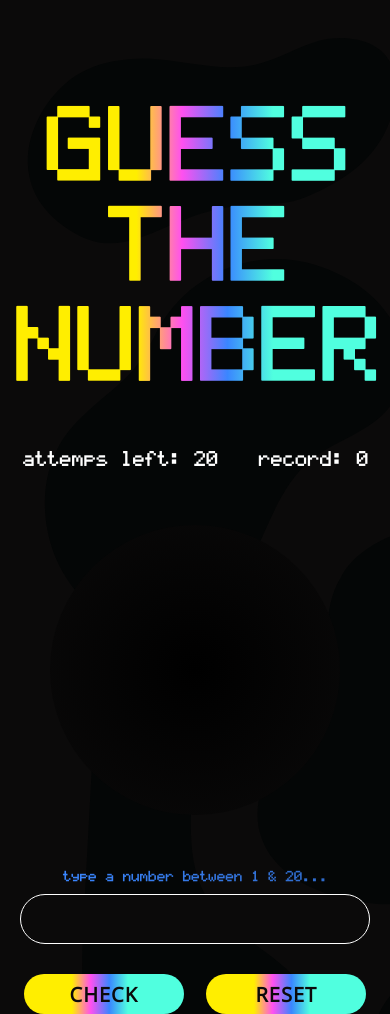
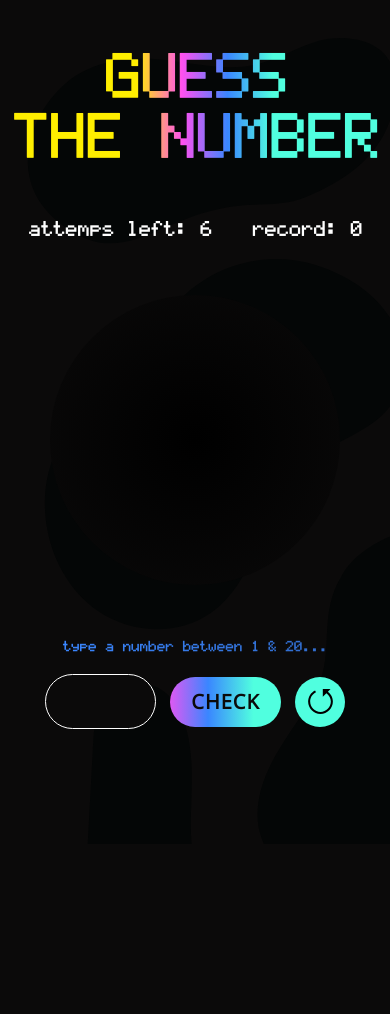
Before and after one commit to taorkon/guess-the-number, a plain HTML site: page index.html in a window 390 px wide. After the commit the page ends 844 px from the top, so only its background shows below. Drawn offline with nearby package versions, Linux system fonts and the light colour scheme.

Commit message:
cleaned js, adapted layout

```diff
--- a/index.html
+++ b/index.html
@@ -19,25 +19,28 @@
 
   </header>
   <main>
+    <section class="stats">
+      <p class="label-attempts">
+        Attemps left: <span class="attempts">6</span>
+      </p>
+      <p class="label-record">
+        Record: <span class="record">0</span>
+      </p>
+    </section>
+    <section class="number">
+      <p class="number-display">?</p>
+    </section>
     <section class="interaction">
-      <div class="stats">
-        <p class="label-attempts">
-          Attemps left: <span class="attempts">20</span>
-        </p>
-        <p class="label-record">
-          Record: <span class="record">0</span>
-        </p>
-      </div>
-      <div class="number">
-        <p class = "number-display">?</p>
-      </div>
       <div class="message-wrapper">
         <p class="message">Type a number between 1 & 20...</p>
       </div>
-      <input type="number" class="guess" />
-      <div class="btn-wrap">
+      <div class="input-wrap">
+        <input type="number" class="guess" min="1" max="20" />
         <button class="btn check">Check</button>
         <button class="btn reset">Reset</button>
+        <button class="btn reset-mobile">
+          <img src="assets/images/svg/reset.svg" alt="Icon for the button that resets the game" class="reset-icon">
+        </button>
       </div>
     </section>
   </main>
--- a/script.js
+++ b/script.js
@@ -1,67 +1,13 @@
-//Numbers for the game
-let secretNumber = Math.floor(Math.random() * 20) + 1;
-let attempts = 20;
-let record = 0;
-
-//Audios
-const mistakeSound = new Audio("assets/audio/mistake.mp3");
-const loseSound = new Audio("assets/audio/lose.wav");
-const winSound = new Audio("assets/audio/win.mp3");
-const newGame = new Audio("assets/audio/squid-game.mp3");
-
-//Nessesary HTML elements
-//Game stats
-let attemptsHTML = document.querySelector(".attempts");
-let recordHTML = document.querySelector(".record");
-
-//Secret number
-let numberHolder = document.querySelector(".number");
-let numberDisplay = document.querySelector(".number-display");
-
-//Message & input
-let message = document.querySelector(".message");
-let input = document.querySelector("input");
-
-//Buttons
-let checkBtn = document.querySelector(".check");
-let resetBtn = document.querySelector(".reset");
-
-//Check
-console.log(`secretNumber ${secretNumber}
-attempts ${attempts}
-record ${record}
-attemptsHTML ${attemptsHTML}
-recordHTML ${recordHTML}
-numberHolder ${numberHolder}
-numberDisplay ${numberDisplay}
-message ${message}
-input ${input.value}
-checkBtn ${checkBtn}
-resetBtn ${resetBtn}
-`);
-
-
-//"Reset" button
-resetBtn.addEventListener("click", function() {
+//Reset function
+function reset() {
     secretNumber = Math.floor(Math.random() * 20) + 1;
-    attempts = 20;
+    attempts = 6;
     attemptsHTML.textContent = attempts;
     numberDisplay.textContent = "?";
     message.textContent = `Type a number between 1 & 20...`;
     input.value = "";
     newGame.play();
-})
-
-
-//"Check" button
-checkBtn.addEventListener("click", check);
-
-//Pressin Enter works same as check button
-input.addEventListener('keydown', (value) => {
-    if (value.key === 'Enter') {
-        check();
-    }
-});
+}
 
 //Check function
 function check() {
@@ -78,7 +24,7 @@ function check() {
         message.textContent = `you won!`;
         winSound.play();
 
-        record = (record === 0) || (record > (20 - attempts)) ? (21 - attempts) : record;
+        record = (record === 0) || (record > (6 - attempts)) ? (7 - attempts) : record;
         recordHTML.textContent = record;
 
         //Guess is wrong
@@ -109,3 +55,46 @@ function check() {
         }
     }
 }
+
+//Numbers for the game
+let secretNumber = Math.floor(Math.random() * 20) + 1;
+let attempts = 6;
+let record = 0;
+
+//Audios
+const mistakeSound = new Audio("assets/audio/mistake.mp3");
+const loseSound = new Audio("assets/audio/lose.wav");
+const winSound = new Audio("assets/audio/win.mp3");
+const newGame = new Audio("assets/audio/squid-game.mp3");
+
+//Nessesary HTML elements
+//Game stats
+let attemptsHTML = document.querySelector(".attempts");
+let recordHTML = document.querySelector(".record");
+
+//Secret number
+let numberHolder = document.querySelector(".number");
+let numberDisplay = document.querySelector(".number-display");
+
+//Message & input
+let message = document.querySelector(".message");
+let input = document.querySelector("input");
+
+//Buttons
+let checkBtn = document.querySelector(".check");
+let resetBtn = document.querySelector(".reset");
+let resetMobileBtn = document.querySelector(".reset-mobile");
+
+//Actions for "Reset" buttons (desktop & mobile)
+resetBtn.addEventListener("click", reset)
+resetMobileBtn.addEventListener("click", reset)
+
+//Action for "Check" button
+checkBtn.addEventListener("click", check);
+
+//Action for Enter (same as check button)
+input.addEventListener('keydown', (value) => {
+    if (value.key === 'Enter') {
+        check();
+    }
+});
--- a/style.css
+++ b/style.css
@@ -30,9 +30,11 @@ body {
     background-repeat: repeat;
 }
 
+header {
+    padding-top: 50px;
+}
+
 header h1 {
-    margin: 100px 0 50px 0;
-
     background-image: linear-gradient(90deg, #ffee00 35%, #ff50f0, #3A86FF, #50ffdf 70%);
     background-clip: text;
     -webkit-background-clip: text;
@@ -50,16 +52,21 @@ header h1 {
     text-transform: uppercase;
 }
 
-.interaction {
+main {
+    width: 900px;
+    margin: auto;
+    padding: 100px 0 50px 0;
+
     display: flex;
-    flex-direction: column;
-    align-items: center;
     justify-content: center;
-    ;
+    flex-wrap: wrap;
+    gap: 50px;
 }
 
 .stats {
+    flex-basis: 100%;
     display: flex;
+    justify-content: center;
     gap: 4rem;
 
     font-family: "LCD", sans-serif;
@@ -69,7 +76,7 @@ header h1 {
 }
 
 .number {
-    margin: 5rem 0;
+    margin: 0;
     width: 30rem;
     height: 30rem;
 
@@ -96,8 +103,8 @@ header h1 {
     background-size: cover;
 
     font-family: 'Open Sans', sans-serif;
-    font-size: 200px;
-    line-height: 1.5em;
+    font-size: 159px;
+    line-height: 2em;
     letter-spacing: 5px;
     font-weight: 700;
 
@@ -106,6 +113,14 @@ header h1 {
 
     -webkit-background-clip: text;
     -webkit-text-fill-color: transparent;
+}
+
+.interaction {
+    width: 30rem;
+    display: flex;
+    flex-direction: column;
+    align-items: center;
+    justify-content: center;
 }
 
 .message {
@@ -123,13 +138,23 @@ header h1 {
 
 }
 
+.input-wrap{
+    margin: 20px 0;
+    width: 100%;
+
+    display: flex;
+    flex-wrap: wrap;
+    justify-content: space-between;
+    align-items: center;
+    row-gap: 20px;
+}
+
 
 .interaction input {
-    margin: 1rem 0 3rem 0;
     padding: 0 15px;
 
-    width: 350px;
-    height: 50px;
+    width: 100%;
+    height: 55px;
 
     background-color: hsla(0, 4%, 4%, 1);
 
@@ -138,7 +163,9 @@ header h1 {
     border-radius: 15em;
 
     font-family: "LCD", sans-serif;
-    font-size: 15px;
+    font-size: 28px;
+    text-align: center;
+
     color: white;
 }
 
@@ -157,8 +184,8 @@ input[type=number] {
 }
 
 .btn {
-    width: 160px;
-    height: 40px;
+    width: 47%;
+    height: 50px;
 
     border-radius: 15em;
     border: none;
@@ -178,6 +205,70 @@ input[type=number] {
     text-align: center;
 }
 
-.check {
-    margin-right: 2rem;
+.reset-mobile {
+    display: none;
 }
+
+/*Adaptation*/
+
+@media screen and (max-width: 1280px) {
+
+    main {
+        padding: 50px 0 50px 0;
+    }
+
+}
+
+@media screen and (max-width: 820px) {
+
+    main {
+        width: 350px;
+    }
+
+    .interaction input {
+        width: 37%;
+    }
+
+    .check {
+        width: 37%;
+    }
+
+    .reset-mobile{
+        width: 50px;
+
+        display: flex;
+        align-items: center;
+        justify-content: center;
+    }
+
+    .reset-mobile img{
+        width: 50%;
+    }
+
+    .reset {
+        display: none;
+    }
+
+}
+
+@media screen and (max-width: 415px) {
+
+    header h1 {
+        font-size: 60px;
+    }
+
+}
+
+@media screen and (max-width: 375px) {
+
+    header h1 {
+        font-size: 50px;
+    }
+
+    .stats{
+        gap: 2rem;
+
+        font-size: 15px;
+    }
+
+}
```
Also changed, not shown: assets/images/svg/reset.svg (added).
